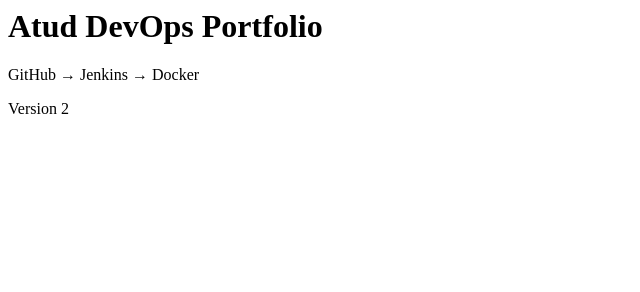
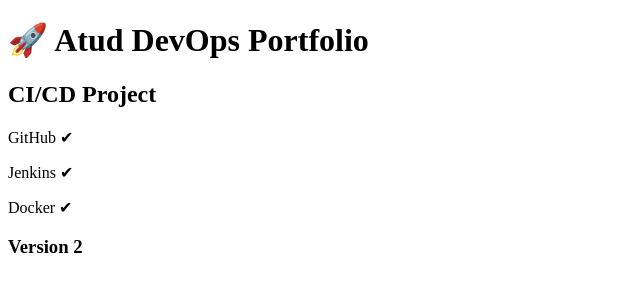
Before and after one commit to devopsboy2/jenkins-demo, a plain HTML site: page index.html in a window 1280 px wide. Shown: the whole page, without its empty margins (0-640 px from the left). Drawn offline with Linux system fonts and the light colour scheme.

Commit message:
Version 2 portfolio page

```diff
--- a/index.html
+++ b/index.html
@@ -1,3 +1,16 @@
-<h1>Atud DevOps Portfolio</h1>
-<p>GitHub → Jenkins → Docker</p>
-<p>Version 2</p>
+<!DOCTYPE html>
+<html>
+<head>
+    <title>Atud DevOps Portfolio</title>
+</head>
+<body>
+    <h1>🚀 Atud DevOps Portfolio</h1>
+    <h2>CI/CD Project</h2>
+
+    <p>GitHub ✔</p>
+    <p>Jenkins ✔</p>
+    <p>Docker ✔</p>
+
+    <h3>Version 2</h3>
+</body>
+</html>
```
